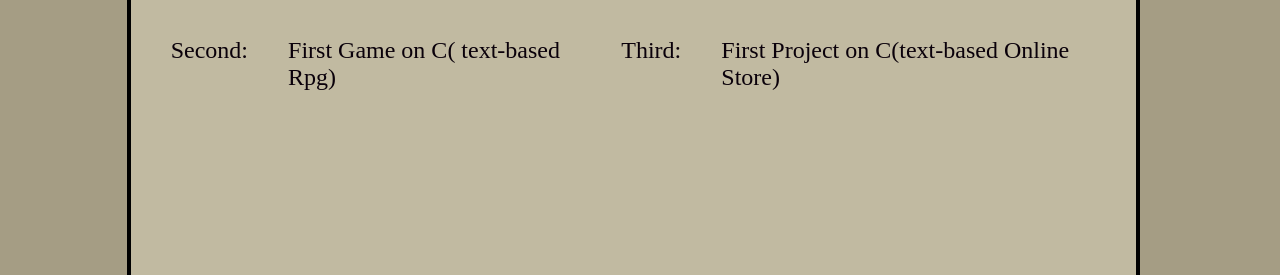
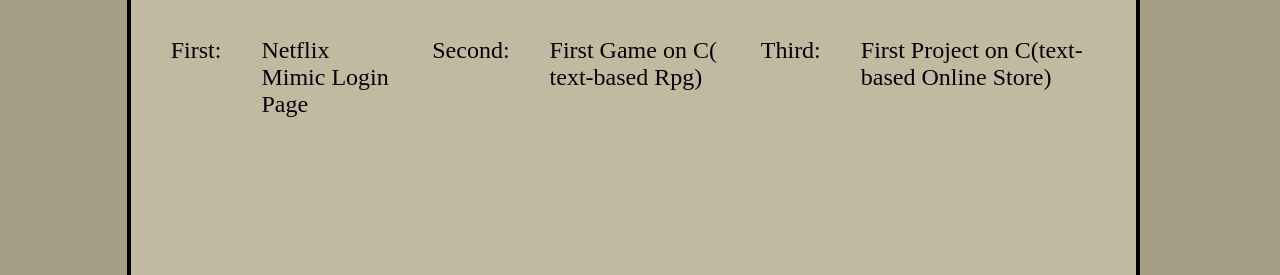
Before and after one commit to Uwais-Bayrakdar/Uwais_Portfolio, a plain HTML site: page index.html in a window 1280 px wide. Shown: the part 525-800 px from the top of the page. Drawn offline with Linux system fonts and the light colour scheme.

Commit message:
Update index.html

```diff
--- a/index.html
+++ b/index.html
@@ -23,7 +23,7 @@
             <section id="projects">
             <h2 id="proj-text">My Projects: </h2>
             <div class="projectnums">
-<!--             <div class="projectnum1"><p>First:</p><a style="text-decoration: none;" href="https://uwais-bayrakdar.github.io/netflix_login_mimic/" target="_blank">Netflix Mimic Login Page</a></div> -->
+            <div class="projectnum1"><p>First:</p><a style="text-decoration: none;" href="https://uwais-bayrakdar.github.io/netflix_login_mimic/" target="_blank">Netflix Mimic Login Page</a></div>
             <div class="projectnum2"><p>Second:</p><a style="text-decoration: none;" href="https://github.com/Uwais-Bayrakdar/First_Game_On_C">First Game on C( text-based Rpg)</a></div>
             <div class="projectnum3"><p>Third:</p><a style="text-decoration: none;" href="https://github.com/Uwais-Bayrakdar/Store_Project_C">First Project on C(text-based Online Store)</a></div>
             </div>
```
